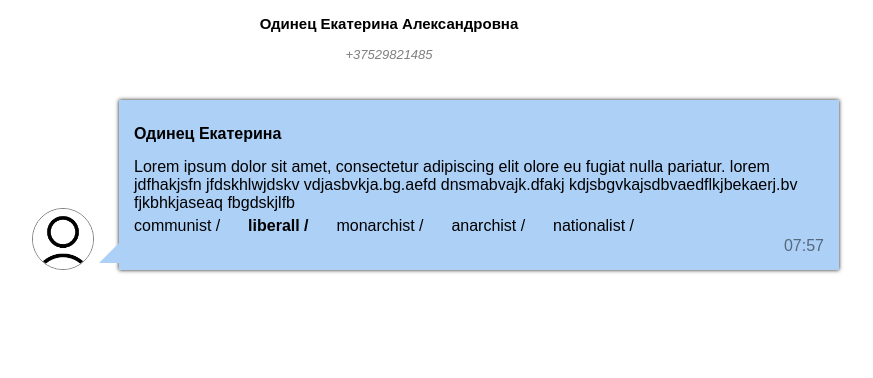
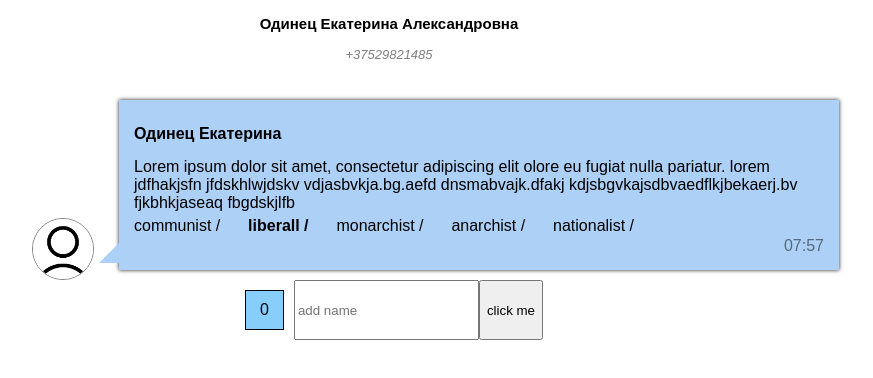
Before and after one commit to adzinetskatsiaryna/message, a React (Create React App) app: page / in a window 1280 px wide. Shown: the top 378 px of the page, without its empty margins (251-1124 px from the left). Built offline with nearby package versions, Linux system fonts and the light colour scheme.

Commit message:
add button, span, input

```diff
--- a/src/App.css
+++ b/src/App.css
@@ -4,8 +4,20 @@
   margin: 0 auto;
   display: grid;
   grid-template-areas: 'nik nik'
-                        'avatar message';
+                        'avatar message'
+                        'addName addName';
   grid-template-rows: 100px 1fr;
   grid-template-columns: 2fr 8fr;
   font-family: Arial;
 }
+.counter{
+  margin: 10px;
+  padding: 10px 14px;
+  border: 1px solid #000000;
+  background-color: lightskyblue;
+}
+.addName{
+  grid-area: addName;
+  display: flex;
+  justify-content: center;
+}
--- a/src/App.js
+++ b/src/App.js
@@ -5,21 +5,79 @@ import Avatar from "./components/avatar/avatar";
 import Messege from "./components/messege/messege"
 import Nik from "./components/nik/nik";
 
-const App = () => {
-    let qualities = [
-        {id:0, title: 'communist', type: false},
-        {id:1, title: 'liberall', type: true},
-        {id:2, title: 'monarchist', type: false},
-        {id:3, title: 'anarchist', type: false},
-        {id:4, title: 'nationalist', type: false},
-    ];
+class App extends React.Component {
+
+    click = React.createRef()
+    state = {
+        counter: 0,
+        qualities: [
+            {id: 0, title: 'communist', type: false},
+            {id: 1, title: 'liberall', type: true},
+            {id: 2, title: 'monarchist', type: false},
+            {id: 3, title: 'anarchist', type: false},
+            {id: 4, title: 'nationalist', type: false},
+        ],
+    }
+
+    addAlert = () =>{
+        this.setState({counter: this.state.counter + 1});
+        let name = this.click.current.value;
+        alert('Hello' + ' ' + name);
+        this.click.current.value = '';
+    }
+
+    render = () => {
 
         return (
             <div className='app-wrapper'>
                 <Nik/>
                 <Avatar/>
-      <Messege quality={qualities}/>
+                <Messege quality={this.state.qualities}/>
+                <div className='addName'>
+                    <span className='counter'>{this.state.counter}</span>
+                    <input type='text' ref={this.click} placeholder='add name'/>
+                    <button onClick={this.addAlert}>click me</button>
+                </div>
             </div>
         )
+
     }
+}
+
+
+// const App = () => {
+//
+//     let click = React.createRef();
+//     let counter = React.createRef();
+//     let state = {
+//         start: 0
+//     }
+//
+//     let addAlert = function(){
+//
+//         state.start = ++state.start
+//         alert('Hello' + ' ' + click.current.value);
+//         click.current.value = '';
+//     };
+//     let qualities = [
+//         {id:0, title: 'communist', type: false},
+//         {id:1, title: 'liberall', type: true},
+//         {id:2, title: 'monarchist', type: false},
+//         {id:3, title: 'anarchist', type: false},
+//         {id:4, title: 'nationalist', type: false},
+//     ];
+//
+//     return (
+//         <div className='app-wrapper'>
+//             <Nik/>
+//             <Avatar/>
+//             <Messege quality={qualities}/>
+//             <div>
+//                 <span ref={counter}>{state.start}</span>
+//                 <input type='text' ref={click} placeholder='add name'/>
+//                 <button onClick={addAlert}>Enter</button>
+//             </div>
+//         </div>
+//     )
+// }
 export default App;
--- a/src/components/messege/messege.jsx
+++ b/src/components/messege/messege.jsx
@@ -1,6 +1,5 @@
 import React from 'react';
 import classes from './messege.module.css'
-
 
 const Message = (props) => {
 
@@ -17,6 +16,7 @@ const Message = (props) => {
             <div className={classes.quality}>{spanQualities}</div>
             <p className={classes.time}>{new Date().toLocaleTimeString( 'ru-RU', {hour: '2-digit', minute: '2-digit'})}
             </p>
+
         </div>
 
     );
--- a/src/components/messege/messege.module.css
+++ b/src/components/messege/messege.module.css
@@ -6,6 +6,7 @@
     box-shadow: 0px 0px 4px rgba(0, 0, 0, 0.9);
     padding: 15px;
     background: rgb(173, 208, 247);
+    margin-bottom: 10px;
 }
 .message:before {
     content: '';
--- a/src/components/nik/nik.module.css
+++ b/src/components/nik/nik.module.css
@@ -1,6 +1,7 @@
 .nik{
     grid-area: nik;
     text-align: center;
+    margin-bottom: 10px;
 }
 .name{
     font-size: 15px;
```
Lines whose indentation alone changed are shown as unchanged.
